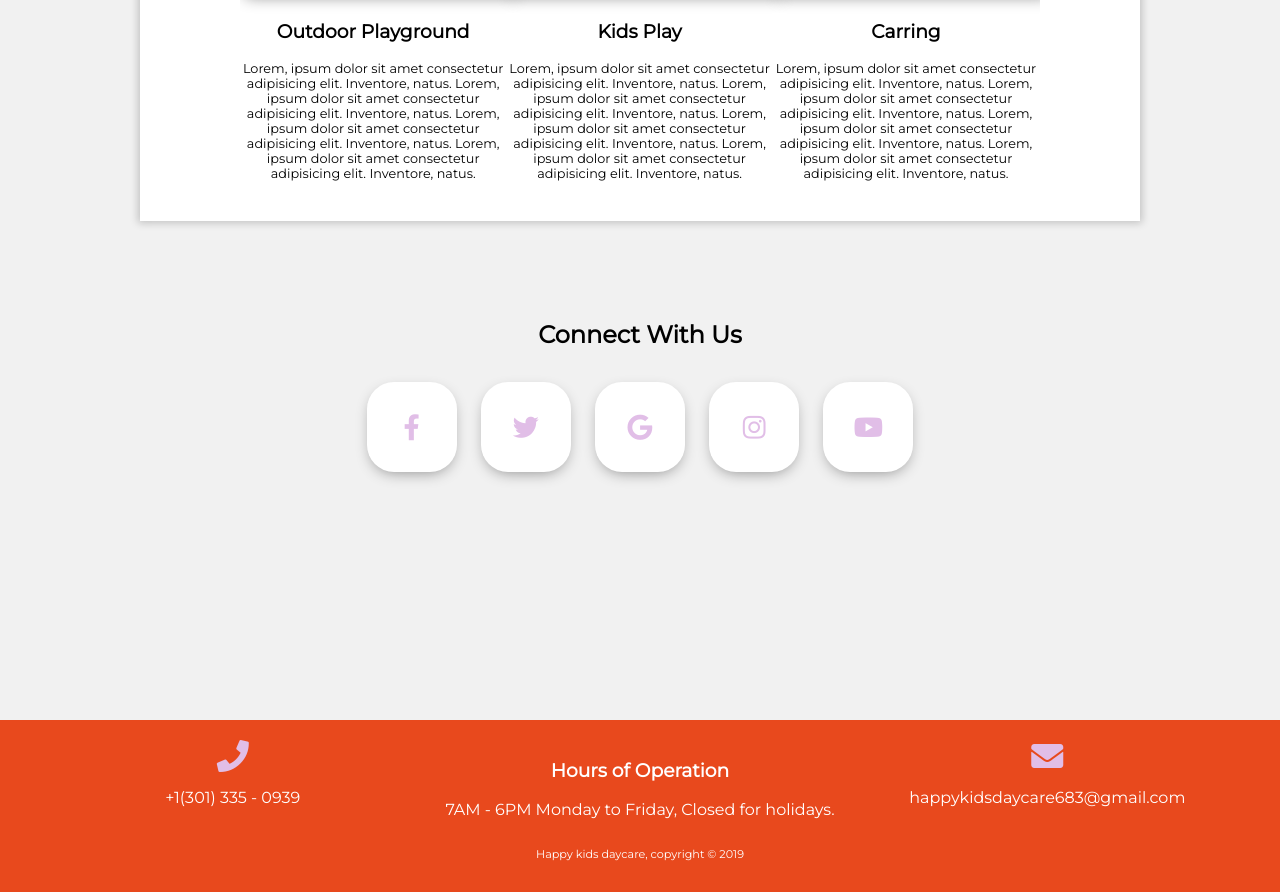
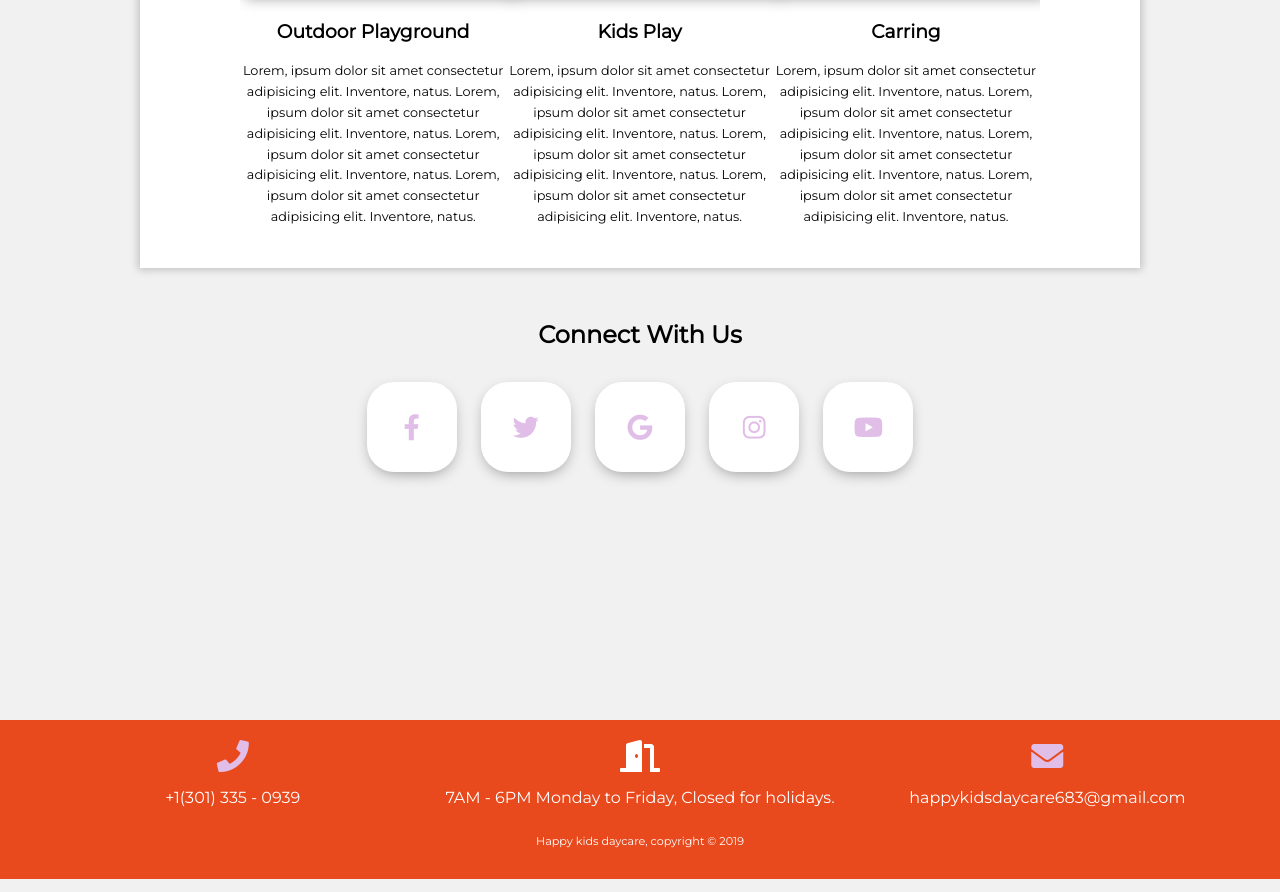
Before and after one commit to fitbez/day-care, a plain HTML site: page index.html in a window 1280 px wide. Shown: the part 893-1785 px from the top of the page. Drawn offline with Linux system fonts and the light colour scheme.

Commit message:
door-open icon is added

```diff
--- a/index.html
+++ b/index.html
@@ -108,7 +108,8 @@
           <p>+1(301) 335 - 0939</p>
         </div>
         <div class="open">
-          <h3>Hours of Operation</h3>
+          <i class="fas fa-door-open fa-2x"></i>
+          <!-- <h3>Hours of Operation</h3> -->
           <p>7AM - 6PM Monday to Friday, Closed for holidays.</p>
         </div>
         <div class="email">
--- a/style.css
+++ b/style.css
@@ -111,6 +111,7 @@ header .current a {
 #boxes .box p {
   font-size: 0.8rem;
   margin-bottom: 40px;
+  line-height: 1.3rem;
 }
 
 #boxes .box img {
```
